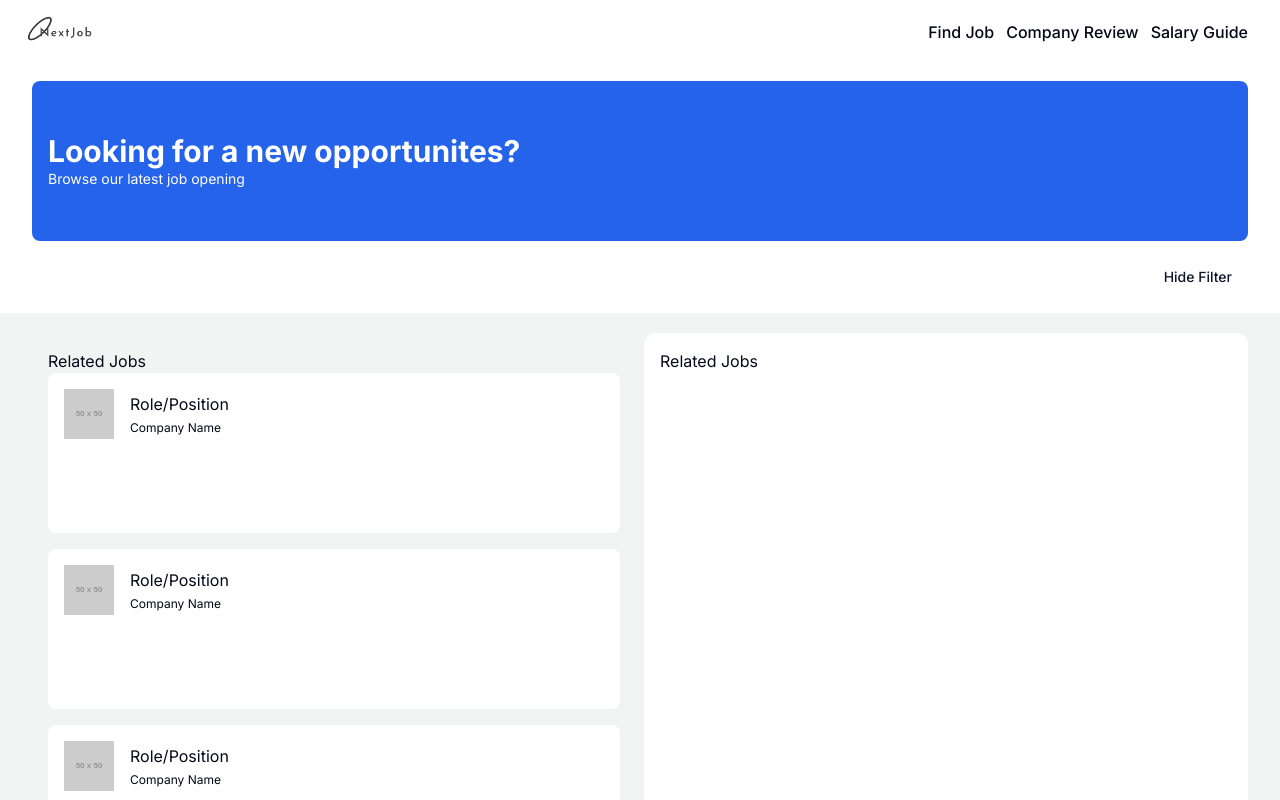
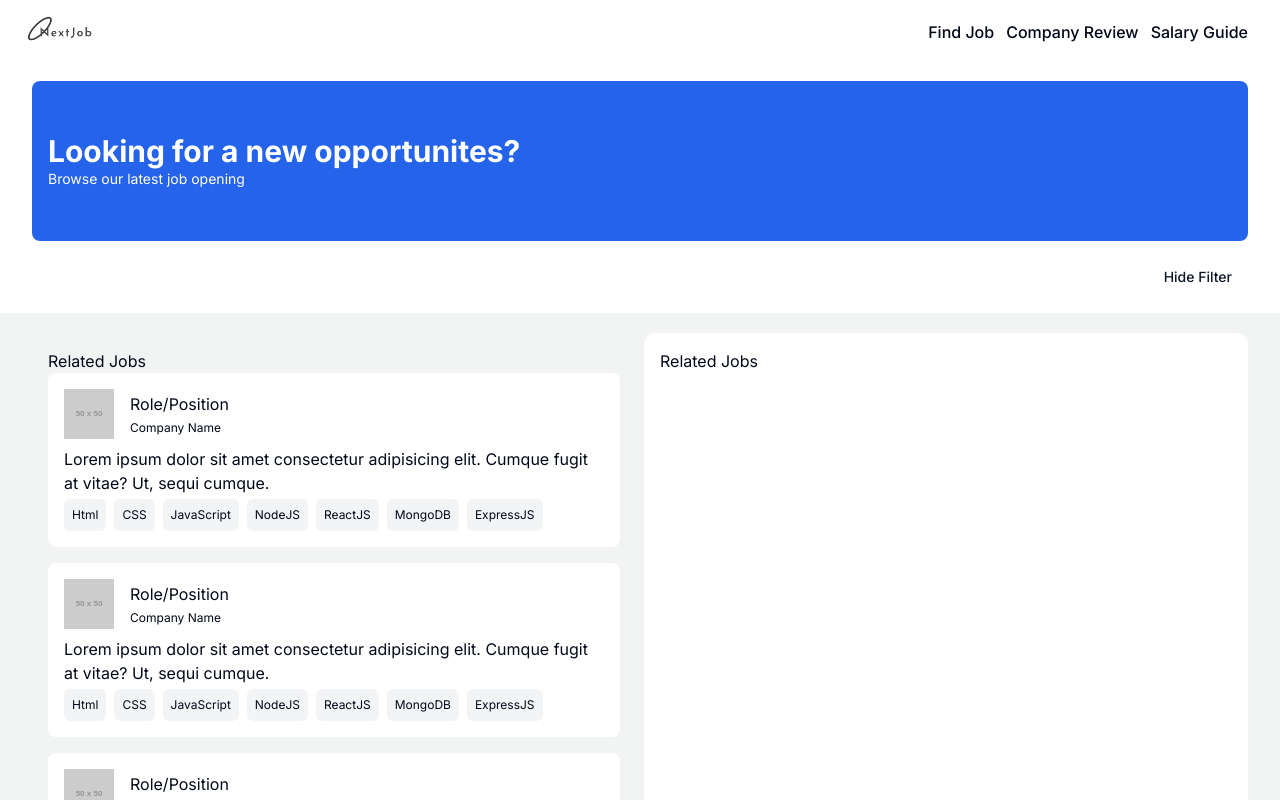
Before and after one commit to samcasmmm/next-news2.0, a Next.js app: page / in a window 1280 px wide. Shown: the top 800 px of the page. Built offline with nearby package versions, Linux system fonts and the light colour scheme.

Commit message:
Related Jobs

```diff
--- a/next.config.js
+++ b/next.config.js
@@ -6,7 +6,7 @@ const nextConfig = {
         protocol: 'https',
         hostname: 'dev-to-uploads.s3.amazonaws.com',
         port: '',
-        pathname: '/uploads/logos/**',
+        pathname: '/**',
       },
       {
         protocol: 'https',
--- a/package.json
+++ b/package.json
@@ -24,6 +24,7 @@
     "react-redux": "^8.1.3",
     "redux": "^4.2.1",
     "tailwind-merge": "^2.0.0",
+    "tailwind-scrollbar": "^3.0.5",
     "tailwindcss-animate": "^1.0.7"
   },
   "devDependencies": {
--- a/src/app/page.tsx
+++ b/src/app/page.tsx
@@ -30,8 +30,8 @@ const page = (props: Props) => {
         <div className='container flex flex-row gap-2 min-h-[60vh]'>
           <div className='flex flex-col flex-1 p-4 rounded-xl'>
             <p>Related Jobs</p>
-            <div className='flex flex-col gap-4'>
-              {Array.from({ length: 4 }).map((item, index) => (
+            <div className='flex flex-col gap-4 overflow-y-scroll max-h-[60vh] scroll-smooth  scrollbar-none'>
+              {Array.from({ length: 10 }).map((item, index) => (
                 <JobCard key={index} />
               ))}
             </div>
--- a/src/components/JobCard.tsx
+++ b/src/components/JobCard.tsx
@@ -5,18 +5,34 @@ type Props = {};
 
 const JobCard = (props: Props) => {
   return (
-    <div className='w-full h-40 bg-white p-4 rounded-lg'>
+    <div className='w-full bg-white p-4 rounded-lg'>
+      <div className='flex flex-col gap-2'>
         <div className='flex flex-row items-center gap-4'>
           <Image
             src={'https://placehold.co/50x50/png'}
             alt='Logo'
             width={50}
             height={50}
-          blurDataURL=''
           />
           <div className='flex flex-col gap-1'>
             <p className=''>Role/Position</p>
             <p className='text-xs'>Company Name</p>
+          </div>
+        </div>
+        <div className='flex flex-col gap-1'>
+          <p className=''>
+            Lorem ipsum dolor sit amet consectetur adipisicing elit. Cumque
+            fugit at vitae? Ut, sequi cumque.
+          </p>
+          <div className='flex flex-row gap-2 flex-wrap'>
+            <p className='bg-gray-100 p-2 text-xs rounded-md'>Html</p>
+            <p className='bg-gray-100 p-2 text-xs rounded-md'>CSS</p>
+            <p className='bg-gray-100 p-2 text-xs rounded-md'>JavaScript</p>
+            <p className='bg-gray-100 p-2 text-xs rounded-md'>NodeJS</p>
+            <p className='bg-gray-100 p-2 text-xs rounded-md'>ReactJS</p>
+            <p className='bg-gray-100 p-2 text-xs rounded-md'>MongoDB</p>
+            <p className='bg-gray-100 p-2 text-xs rounded-md'>ExpressJS</p>
+          </div>
         </div>
       </div>
     </div>
--- a/tailwind.config.ts
+++ b/tailwind.config.ts
@@ -1,76 +1,79 @@
 /** @type {import('tailwindcss').Config} */
 module.exports = {
-  darkMode: ["class"],
+  darkMode: ['class'],
   content: [
     './pages/**/*.{ts,tsx}',
     './components/**/*.{ts,tsx}',
     './app/**/*.{ts,tsx}',
     './src/**/*.{ts,tsx}',
-	],
+  ],
   theme: {
     container: {
       center: true,
-      padding: "2rem",
+      padding: '2rem',
       screens: {
-        "2xl": "1400px",
+        '2xl': '1400px',
       },
     },
     extend: {
       colors: {
-        border: "hsl(var(--border))",
-        input: "hsl(var(--input))",
-        ring: "hsl(var(--ring))",
-        background: "hsl(var(--background))",
-        foreground: "hsl(var(--foreground))",
+        border: 'hsl(var(--border))',
+        input: 'hsl(var(--input))',
+        ring: 'hsl(var(--ring))',
+        background: 'hsl(var(--background))',
+        foreground: 'hsl(var(--foreground))',
         primary: {
-          DEFAULT: "hsl(var(--primary))",
-          foreground: "hsl(var(--primary-foreground))",
+          DEFAULT: 'hsl(var(--primary))',
+          foreground: 'hsl(var(--primary-foreground))',
         },
         secondary: {
-          DEFAULT: "hsl(var(--secondary))",
-          foreground: "hsl(var(--secondary-foreground))",
+          DEFAULT: 'hsl(var(--secondary))',
+          foreground: 'hsl(var(--secondary-foreground))',
         },
         destructive: {
-          DEFAULT: "hsl(var(--destructive))",
-          foreground: "hsl(var(--destructive-foreground))",
+          DEFAULT: 'hsl(var(--destructive))',
+          foreground: 'hsl(var(--destructive-foreground))',
         },
         muted: {
-          DEFAULT: "hsl(var(--muted))",
-          foreground: "hsl(var(--muted-foreground))",
+          DEFAULT: 'hsl(var(--muted))',
+          foreground: 'hsl(var(--muted-foreground))',
         },
         accent: {
-          DEFAULT: "hsl(var(--accent))",
-          foreground: "hsl(var(--accent-foreground))",
+          DEFAULT: 'hsl(var(--accent))',
+          foreground: 'hsl(var(--accent-foreground))',
         },
         popover: {
-          DEFAULT: "hsl(var(--popover))",
-          foreground: "hsl(var(--popover-foreground))",
+          DEFAULT: 'hsl(var(--popover))',
+          foreground: 'hsl(var(--popover-foreground))',
         },
         card: {
-          DEFAULT: "hsl(var(--card))",
-          foreground: "hsl(var(--card-foreground))",
+          DEFAULT: 'hsl(var(--card))',
+          foreground: 'hsl(var(--card-foreground))',
         },
       },
       borderRadius: {
-        lg: "var(--radius)",
-        md: "calc(var(--radius) - 2px)",
-        sm: "calc(var(--radius) - 4px)",
+        lg: 'var(--radius)',
+        md: 'calc(var(--radius) - 2px)',
+        sm: 'calc(var(--radius) - 4px)',
       },
       keyframes: {
-        "accordion-down": {
+        'accordion-down': {
           from: { height: 0 },
-          to: { height: "var(--radix-accordion-content-height)" },
+          to: { height: 'var(--radix-accordion-content-height)' },
         },
-        "accordion-up": {
-          from: { height: "var(--radix-accordion-content-height)" },
+        'accordion-up': {
+          from: { height: 'var(--radix-accordion-content-height)' },
           to: { height: 0 },
         },
       },
       animation: {
-        "accordion-down": "accordion-down 0.2s ease-out",
-        "accordion-up": "accordion-up 0.2s ease-out",
+        'accordion-down': 'accordion-down 0.2s ease-out',
+        'accordion-up': 'accordion-up 0.2s ease-out',
       },
     },
   },
-  plugins: [require("tailwindcss-animate")],
-}
+  plugins: [
+    require('tailwindcss-animate'),
+    require('tailwind-scrollbar')({ nocompatible: true }),
+  ],
+};
```
Also changed, not shown: 1 other file (tests, documents, lock files or other folders). Lines whose indentation alone changed are shown as unchanged.
